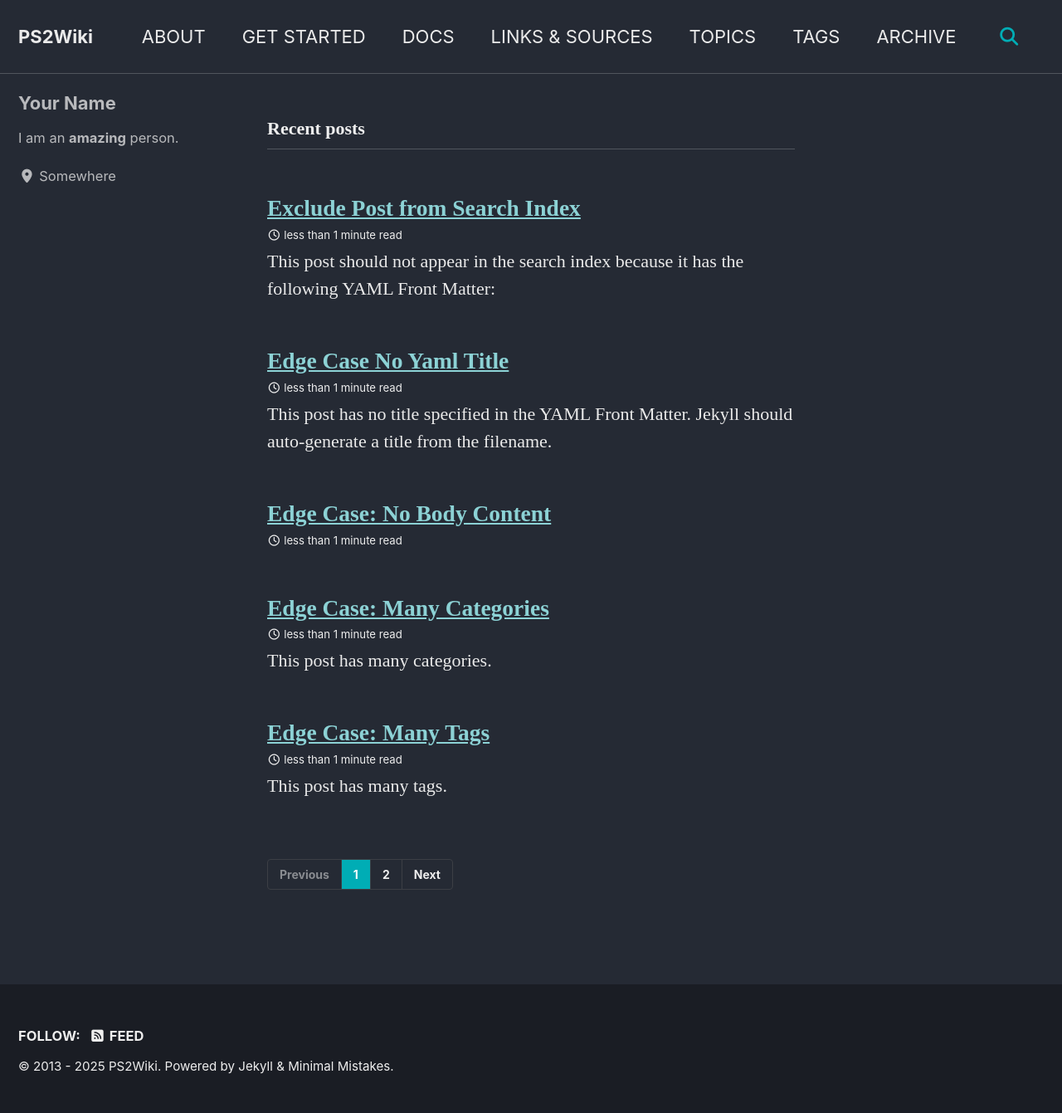
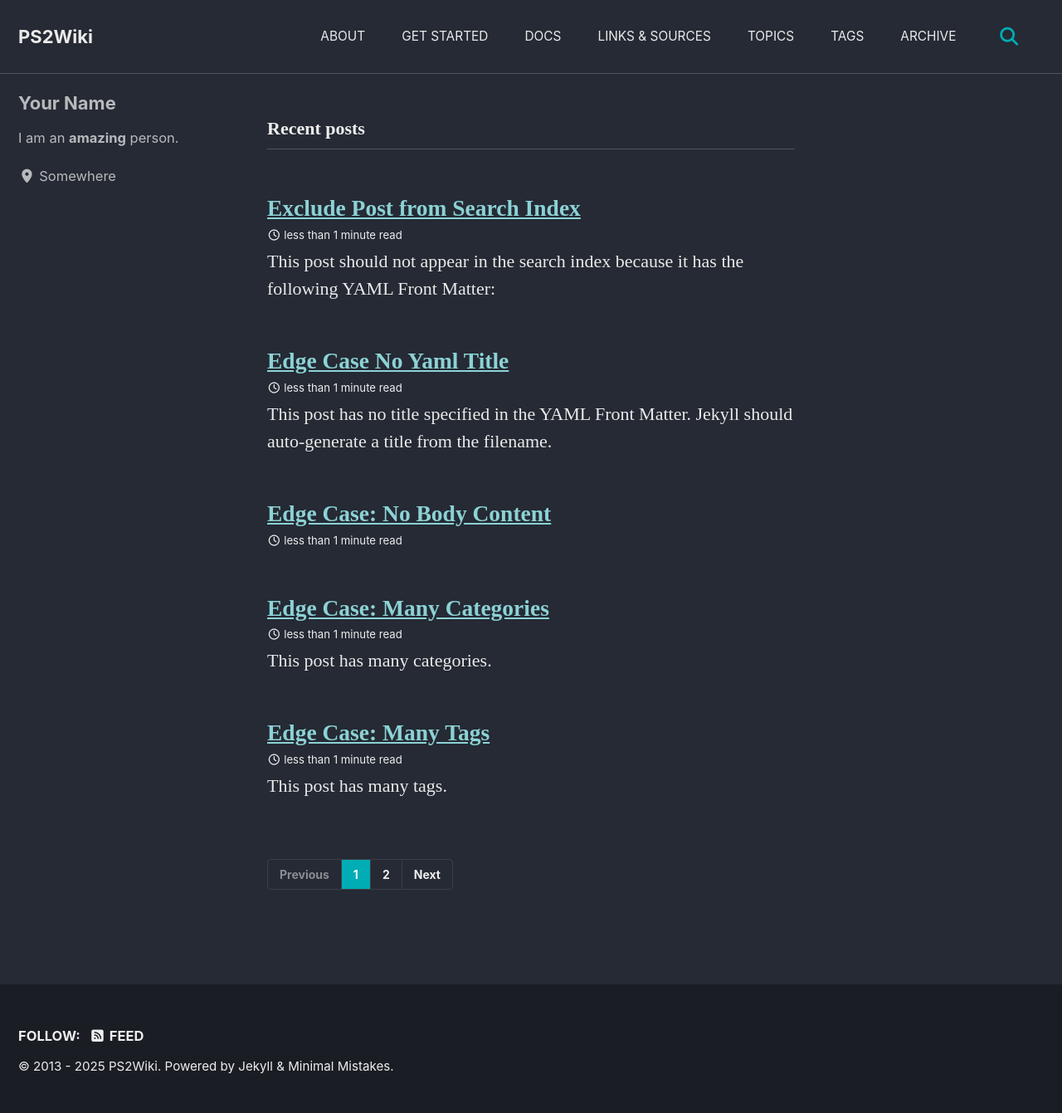
Before and after one commit to ps2wiki/search, a Jekyll site: the page built from index.html, in a window 1280 px wide. Shown: the whole page at 83% size. Built offline with Jekyll 4.4.1, drawn with Linux system fonts in a browser that asks for light colours; cached includes are drawn as plain includes; some web fonts are replaced; the list of posts is cut into pages by our own code.

Commit message:
Update masthead.html

```diff
--- a/_includes/masthead.html
+++ b/_includes/masthead.html
@@ -11,7 +11,7 @@
           {{ site.masthead_title | default: site.title | escape_once | strip }}
           {% if site.subtitle %}<span class="site-subtitle">{{ site.subtitle | escape_once | strip }}</span>{% endif %}
         </a>
-        <ul style="font-size: 1em" class="visible-links">
+        <ul style="font-size: 0.7em" class="visible-links">
           {%- for link in site.data.navigation.main -%}
             <li class="masthead__menu-item">
               <a
```
